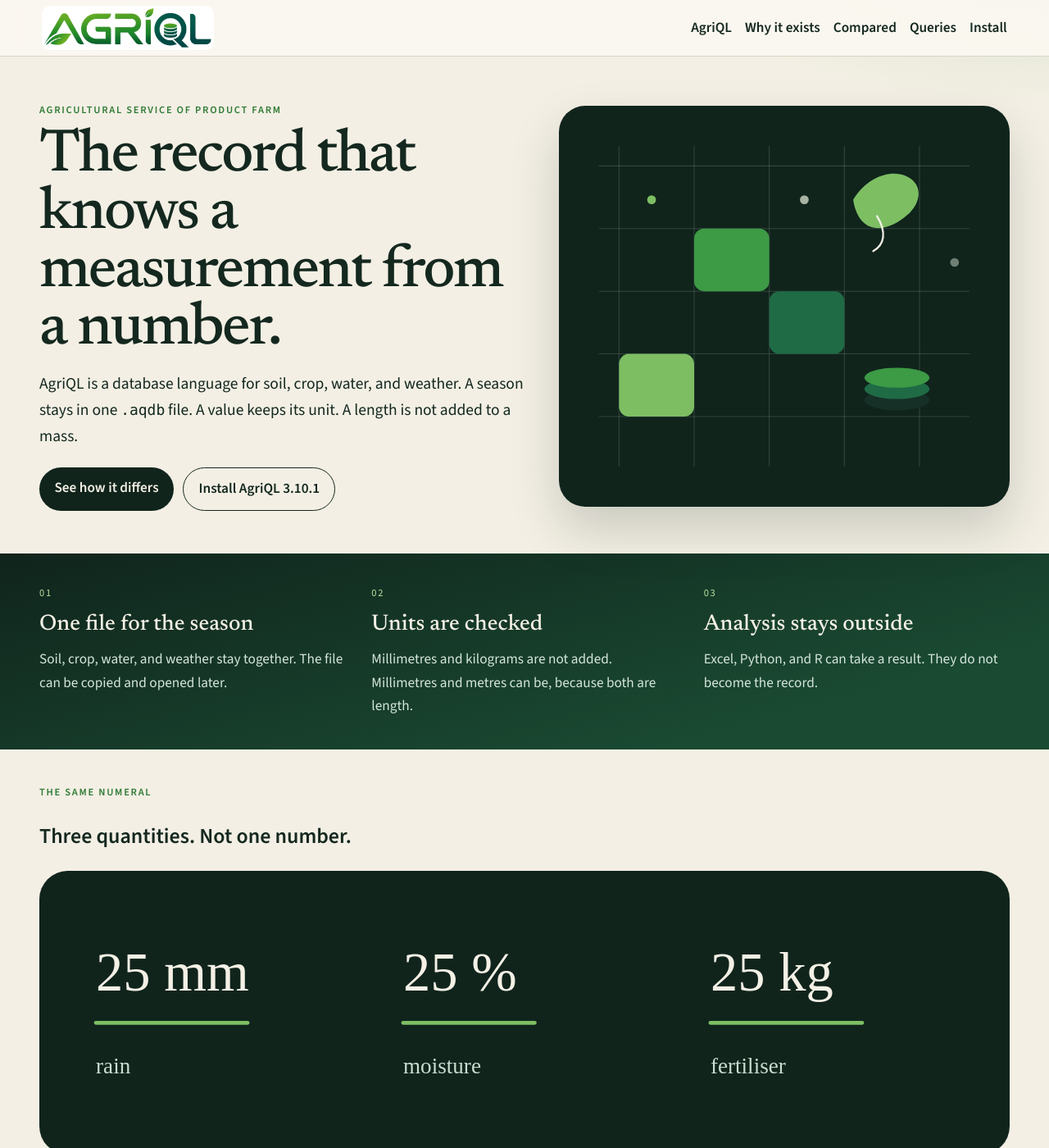
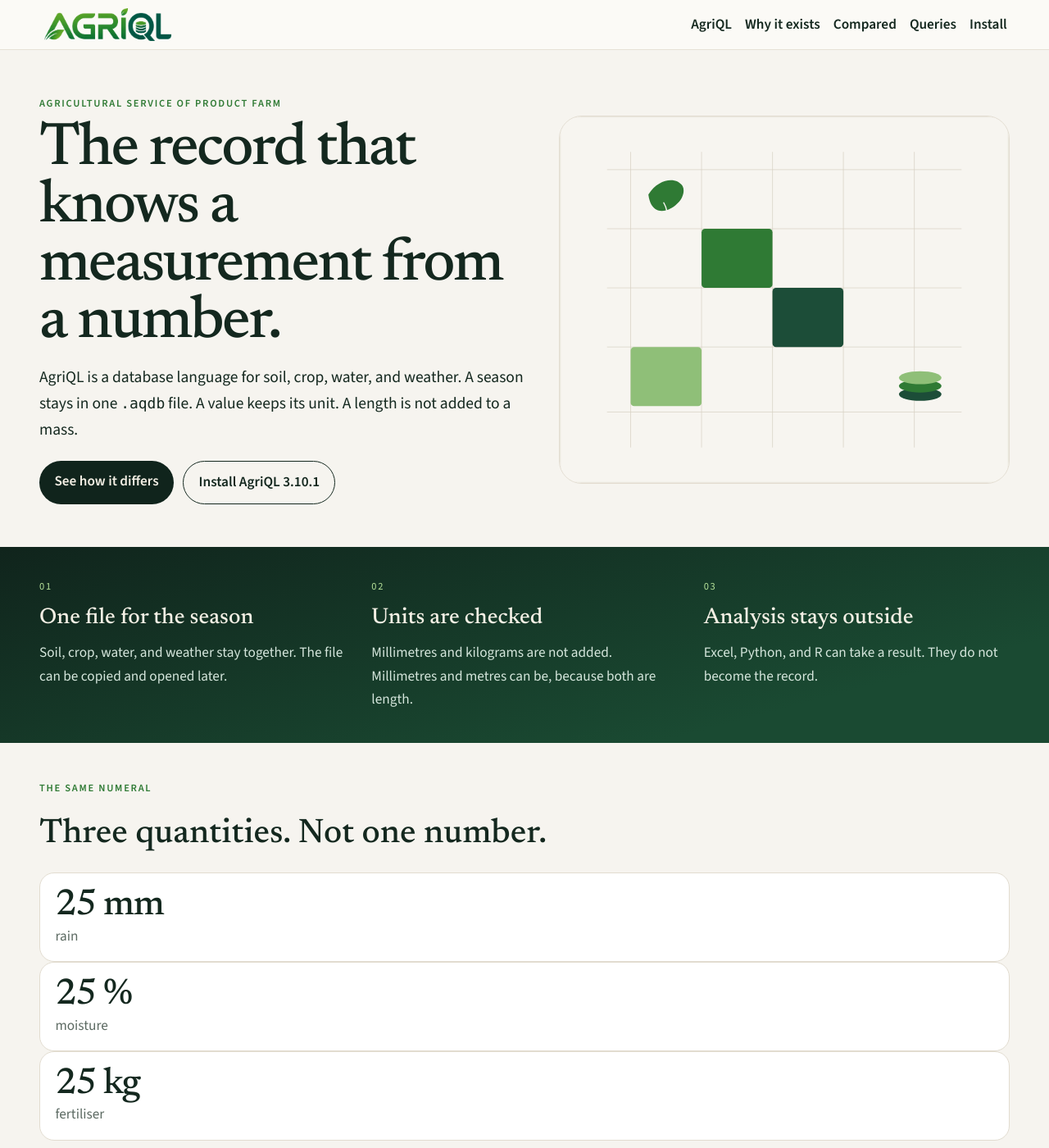
Before and after one commit to Agriculture-Service-of-Product-Farm/AgriQL, a Jekyll site: the page built from index.html, in a window 1280 px wide and 1400 px high. Shown: the whole window at 82% size. Built offline with Jekyll 4.4.1, drawn with Linux system fonts in a browser that asks for light colours.

Commit message:
Set the wordmark on a flat ground and drop the boxed logo.
The page background is an even paper colour. The header no longer places the mark inside a white tile.

```diff
--- a/_layouts/default.html
+++ b/_layouts/default.html
@@ -62,7 +62,7 @@
 <body>
   <header class="site-header">
     <a class="brand" href="{{ '/' | relative_url }}" aria-label="AgriQL home">
-      <img src="{{ '/agriql-logo.png' | relative_url }}" alt="AgriQL" width="1400" height="361">
+      <img src="{{ '/agriql-logo.png' | relative_url }}" alt="AgriQL" width="1743" height="500">
     </a>
     <nav class="site-nav" aria-label="Primary">
       <a href="{{ '/' | relative_url }}">AgriQL</a>
--- a/index.html
+++ b/index.html
@@ -42,7 +42,11 @@
 <section class="wrap explain">
   <p class="kicker">The same numeral</p>
   <h2>Three quantities. Not one number.</h2>
-  <img class="unit-art" src="{{ '/assets/units.svg' | relative_url }}" alt="The numeral 25 shown as millimetres of rain, percent moisture, and kilograms of fertiliser.">
+  <div class="quantities" aria-label="The numeral 25 as three different quantities">
+    <article><strong>25 mm</strong><span>rain</span></article>
+    <article><strong>25 %</strong><span>moisture</span></article>
+    <article><strong>25 kg</strong><span>fertiliser</span></article>
+  </div>
   <p>This is an explanation, not a live reading. A spreadsheet will add those values. AgriQL will not.</p>
 </section>
 
--- a/styles.css
+++ b/styles.css
@@ -17,9 +17,7 @@
 body {
   margin: 0;
   color: var(--ink);
-  background:
-    radial-gradient(900px 380px at 100% -80px, rgba(61, 154, 69, 0.16), transparent 55%),
-    var(--paper);
+  background: #f6f4ef;
   font-family: var(--sans);
   font-size: 1.08rem;
   line-height: 1.65;
@@ -35,19 +33,18 @@
   align-items: center;
   justify-content: space-between;
   padding: 0.45rem 4vw;
-  background: rgba(251, 248, 241, 0.92);
-  border-bottom: 1px solid var(--line);
+  background: #fbfaf6;
+  border-bottom: 1px solid #e6e1d6;
   position: sticky;
   top: 0;
   z-index: 5;
   backdrop-filter: blur(12px);
 }
 .brand img {
-  height: 54px;
+  height: 46px;
   width: auto;
   display: block;
-  background: #fff;
-  border-radius: 10px;
+  background: transparent;
 }
 .site-nav { display: flex; flex-wrap: wrap; gap: 0.35rem 1rem; }
 .site-nav a { text-decoration: none; font-weight: 600; }
@@ -85,8 +82,8 @@
 .btn.ghost { border: 1px solid var(--ink); }
 .stage-art {
   width: 100%;
-  border-radius: 32px;
-  box-shadow: 0 28px 60px rgba(16, 36, 28, 0.18);
+  border-radius: 28px;
+  border: 1px solid #e2dcd0;
 }
 
 .band { margin-top: 2.2rem; background: linear-gradient(165deg, #10241c, #1a4a32 78%); color: var(--paper); }
@@ -95,9 +92,24 @@
 .band p { margin: 0; color: #d5e6dc; }
 .idx { display: block; margin-bottom: 0.4rem; color: #b7e39a; letter-spacing: 0.14em; font-size: 0.78rem; }
 
-.explain { padding: 2.6rem 0 0.4rem; }
+.explain { padding: 2.8rem 0 0.2rem; }
+.explain h2 { margin: 0 0 0.8rem; font-family: var(--serif); font-weight: 500; font-size: clamp(2rem, 4vw, 2.6rem); }
 .explain p { max-width: 40rem; }
-.unit-art { width: 100%; border-radius: 28px; display: block; }
+.quantities article {
+  background: #fff;
+  border: 1px solid #e2dcd0;
+  border-radius: 18px;
+  padding: 1.1rem 1.15rem 1rem;
+}
+.quantities strong {
+  display: block;
+  font-family: var(--serif);
+  font-size: clamp(2rem, 4vw, 2.8rem);
+  font-weight: 500;
+  letter-spacing: -0.03em;
+  line-height: 1;
+}
+.quantities span { color: var(--muted); }
 
 .cards { display: grid; gap: 0.9rem; padding-bottom: 1rem; }
 .card {
@@ -193,7 +205,8 @@
   .stage { padding-top: 3.4rem; }
   .stage-grid { grid-template-columns: 1.05fr 0.95fr; }
   .band-grid { grid-template-columns: repeat(3, 1fr); gap: 2rem; }
-  .cards, .doc-cards { grid-template-columns: 1fr 1fr; }
+  .cards, .doc-cards, .quantities { grid-template-columns: 1fr 1fr; }
+  .quantities { grid-template-columns: repeat(3, 1fr); }
   .docs { grid-template-columns: 14rem 1fr; align-items: start; }
   .docs-side { position: sticky; top: 5.4rem; }
   .footer-grid { grid-template-columns: 1.4fr 1fr 1fr; }
```
Also changed, not shown: agriql-logo.png, assets/survey.svg, assets/units.svg (deleted), favicon.svg, og.jpg.
